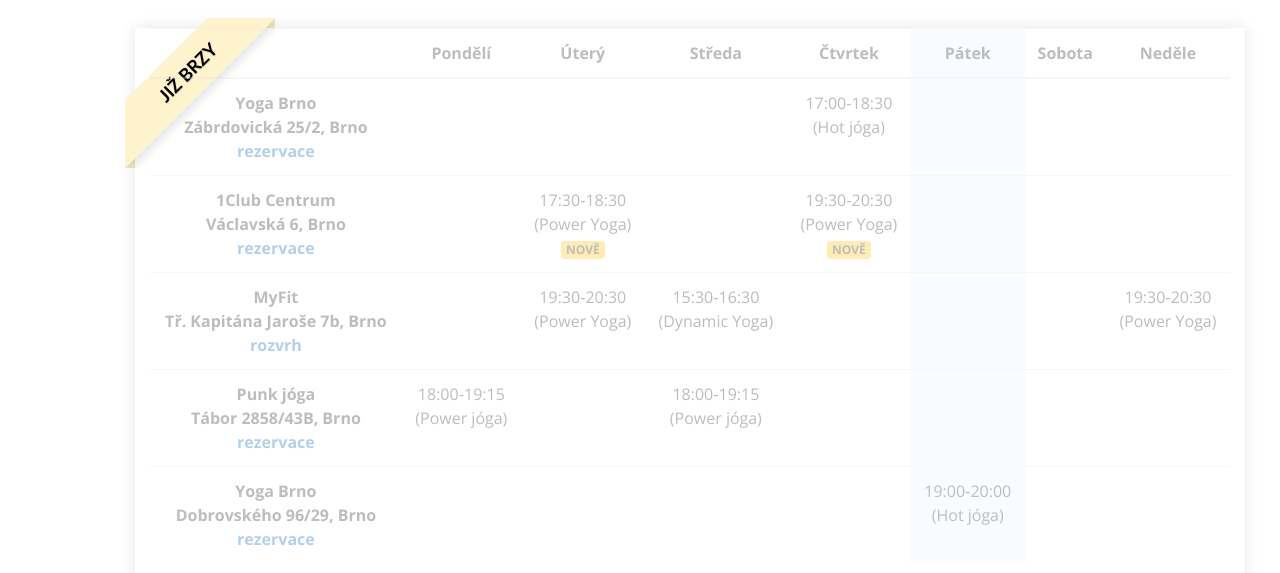
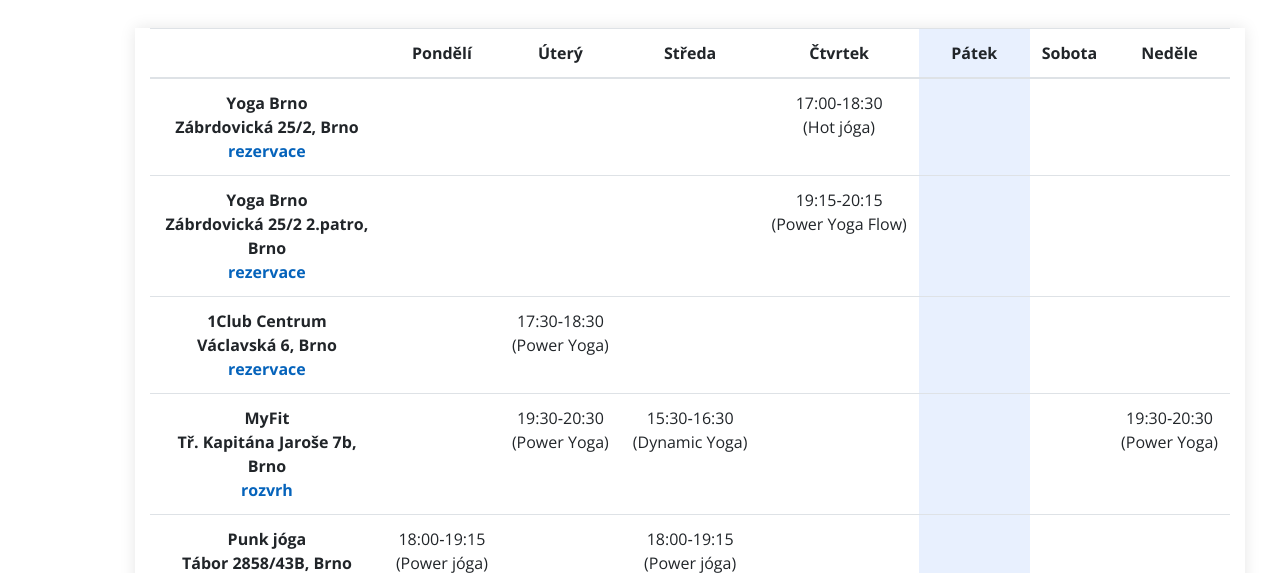
Before and after one commit to pvaskova/pvaskova.github.io, a plain HTML site: page index.html in a window 1280 px wide. Shown: the part 4213-4786 px from the top of the page. Drawn offline with nearby package versions, Linux system fonts and the light colour scheme.

Commit message:
add lesson

```diff
--- a/index.html
+++ b/index.html
@@ -553,11 +553,11 @@
         </div>
       </div>
       <div class="container box">
-        <div class="ribbon ribbon-warning ribbon-top-left">
-          <span class="background-warning">JIŽ BRZY</span>
-        </div>
+        <!--<div class="ribbon ribbon-warning ribbon-top-left">-->
+          <!--<span class="background-warning">JIŽ BRZY</span>-->
+        <!--</div>-->
         <div class="table-responsive">
-          <table class="table text-center" style="opacity: 0.3;">
+          <table class="table text-center">
             <thead>
             <tr>
               <th scope="col"></th>
@@ -583,14 +583,25 @@
               <td></td>
             </tr>
             <tr>
+              <th scope="row">Yoga Brno<br/>Zábrdovická 25/2 2.patro, Brno<br/><a
+                      href="https://www.yogabrno.cz/rozvrhy/yoga-zabrdovicka-1p-a-2p">rezervace</a></th>
+              <td></td>
+              <td></td>
+              <td></td>
+              <td>19:15&#8209;20:15<br/>(Power&nbsp;Yoga&nbsp;Flow)</td>
+              <td></td>
+              <td></td>
+              <td></td>
+            </tr>
+            <tr>
               <th scope="row">1Club Centrum<br/>
                 Václavská 6, Brno<br/>
                 <a href="https://oneclub.cz/salove-lekce/">rezervace</a>
               </th>
               <td></td>
-              <td>17:30&#8209;18:30<br/>(Power&nbsp;Yoga)<br/><span class="badge badge-warning">NOVĚ</span></td>
+              <td>17:30&#8209;18:30<br/>(Power&nbsp;Yoga)</td>
               <td></td>
-              <td>19:30&#8209;20:30<br/>(Power&nbsp;Yoga)<br/><span class="badge badge-warning">NOVĚ</span></td>
+              <td></td>
               <td></td>
               <td></td>
               <td></td>
@@ -632,7 +643,7 @@
           </table>
         </div>
 
-        <div class="container text-center" style="opacity: 0.3;">
+        <div class="container text-center">
           <div class="row">
             <div class="col-sm" style="margin-top: 10px">
               <a href="https://www.myfit.cz/">
```
